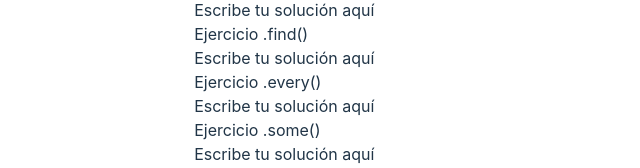
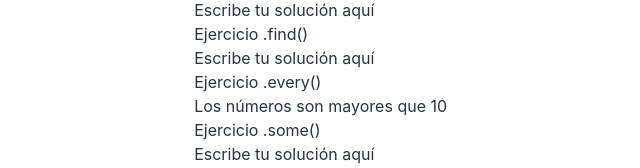
Before and after one commit to FSDSTR1023/react-javascript-exercices, a React (Vite) app: page / in a window 1280 px wide. Shown: the part 215-383 px from the top of the page, without its empty margins (312-952 px from the left). Built offline with nearby package versions, Linux system fonts and the light colour scheme.

Commit message:
Método every

```diff
--- a/src/components/MetodoEvery.jsx
+++ b/src/components/MetodoEvery.jsx
@@ -6,10 +6,11 @@ mayores que 10 utilizando el método every().
 
 export const MetodoEvery = () => {
   const numeros = [11, 12, 13, 14];
+  const numeros2 = [1, 2, 3, 4];
 
   return (
     <>
-      Escribe tu solución aquí
+      Los números son {(numeros.every((number)=>number>10))? "mayores":"menores"} que 10
     </>
   );
 };
```
